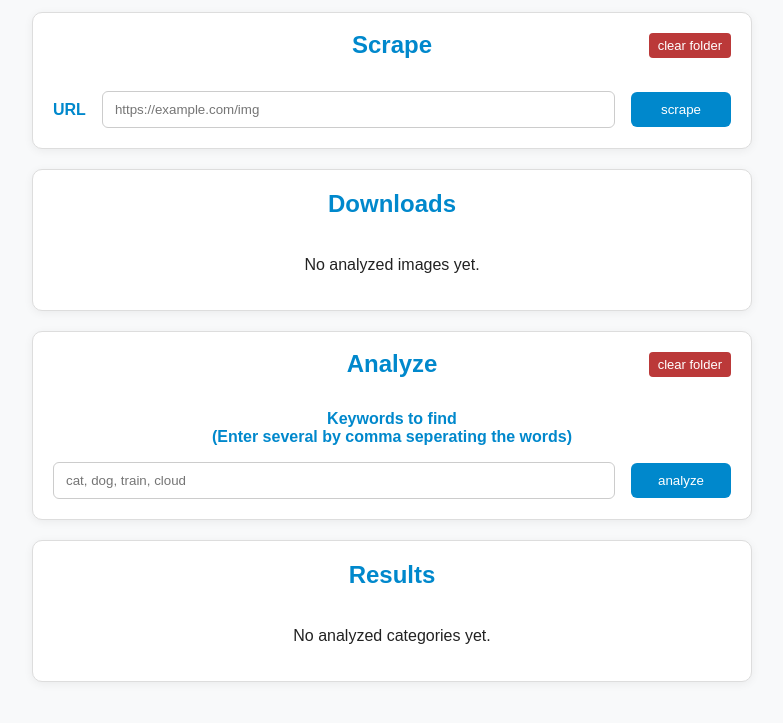
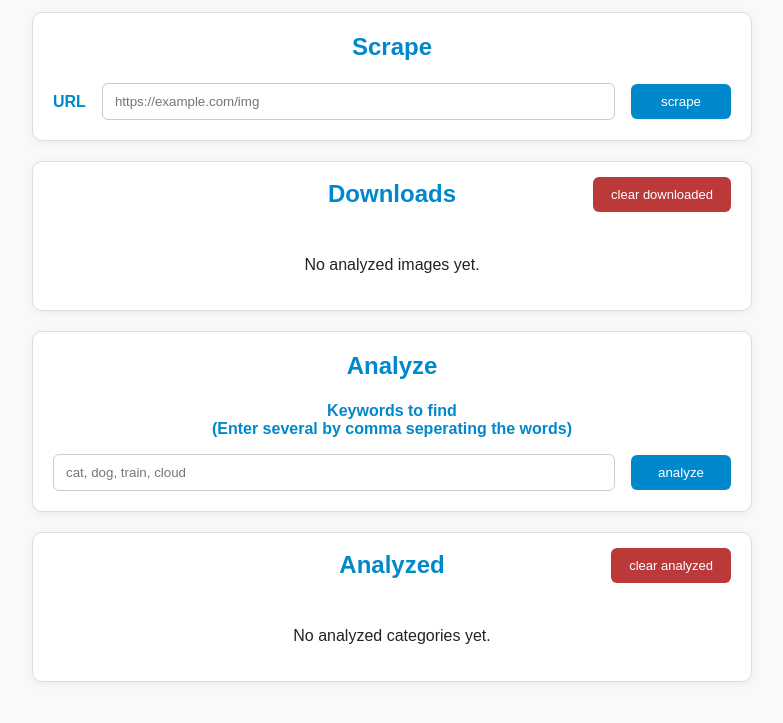
Before and after one commit to emilioano/Scrapalyzer, a Flask app: page / in a window 1280 px wide. Shown: the part 77-800 px from the top of the page, without its empty margins (248-1031 px from the left). Run offline with Flask 3, Linux system fonts and the light colour scheme.

Commit message:
reimplemented clearing folders

```diff
--- a/app.py
+++ b/app.py
@@ -6,6 +6,7 @@ from config import DevConfig, ProdConfig
 from flask import Flask, render_template, request, redirect, url_for, send_from_directory
 from modules.analyzer.analyzer import ImageAnalyzer
 from modules.utils.imageutil import imageprocessor
+from modules.utils.imageremover import imageremover, RecursiveCleaner, FlatCleaner
 
 # MOVE THIS OUT TO UTILS OR ANALYZER
 from huggingface_hub import snapshot_download
@@ -24,6 +25,8 @@ app = Flask(__name__)
 logger = logging.getLogger(__name__)
 
 # Ensure directory exists
+
+
 def ensure_folder(folders: str | list) -> None:
     if isinstance(folders, str):
         folders = [folders]
@@ -38,12 +41,16 @@ def ensure_folder(folders: str | list) -> None:
             raise
 
 # Simple helper function
+
+
 def dir_to_list(dir: str) -> list:
     if not os.path.exists(dir):
         return []
     return os.listdir(dir)
 
 # Get sub folders paths and category names
+
+
 def get_files_by_category(folder):
     category_list = []
     # Get the folder path and folder name for folder and each subfolder
@@ -56,7 +63,7 @@ def get_files_by_category(folder):
         category = dict(
             path=dir_path,
             # Get the name from the last part of the path, normalized to work across different OS
-            name= category_name,
+            name=category_name,
             # Add the files list so the template doesn't need os.listdir
             files=files
         )
@@ -69,6 +76,8 @@ def get_files_by_category(folder):
     return category_list
 
 # Route to index function, loads file names from downloads folder
+
+
 @app.route('/', methods=['GET'])
 def index():
     downloads = dir_to_list(app.config["DOWNLOADS_DIR"])
@@ -76,6 +85,8 @@ def index():
     return render_template('index.html', downloads=downloads, categories=categories)
 
 # Route to post url input by the user, sent to scrape
+
+
 @app.route('/scrape_form', methods=['POST'])
 def scrape_form():
     try:
@@ -98,13 +109,17 @@ def scrape_form():
     return redirect(url_for('index'))
 
 # Route to run the analyze script
+
+
 @app.route('/run_analyze', methods=['POST'])
 def run_analyze():
     try:
         # Get the keywords from the form, split into a list using commas
-        keywords_to_analyze = request.form.get('keywords', '', type=str).split(',')
+        keywords_to_analyze = request.form.get(
+            'keywords', '', type=str).split(',')
         # List comprehension using a for loop
-        keywords_to_analyze = [keyword.strip() for keyword in keywords_to_analyze if keyword.strip()]
+        keywords_to_analyze = [keyword.strip()
+                               for keyword in keywords_to_analyze if keyword.strip()]
         if not keywords_to_analyze:
             raise ValueError('No keywords provided.')
         # Call the image processor
@@ -122,14 +137,44 @@ def run_analyze():
     return redirect(url_for('index'))
 
 # Serve files from downloads directory to website
+
+
 @app.route("/downloads/<path:filename>")
 def downloaded_image(filename):
     return send_from_directory(app.config["DOWNLOADS_DIR"], filename)
 
 # Serve files from analyzed directory to website
+
+
 @app.route("/data/analyzed/<path:filename>")
 def analyzed_image(filename):
     return send_from_directory(app.config["ANALYZED_DIR"], filename)
+
+# Call function via route to clean the downloads folder
+@app.route('/clear_downloads_button')
+def clear_downloads_button():
+    try:
+        flatcleaner = FlatCleaner('data/downloads/', False)
+        imageremover(flatcleaner)
+    except Exception as error:
+        logger.error(f'Error when clearing files: {error}')
+
+    # Reload index after button is triggered
+    return redirect(url_for('index'))
+
+# Call function via route to clean the analyzed folder
+
+@app.route('/clear_analyzed_button')
+def clear_analyzed_button():
+    try:
+        recursivecleaner = RecursiveCleaner('data/analyzed/', False)
+        imageremover(recursivecleaner)
+    except Exception as error:
+        logger.error(f'Error when clearing files: {error}')
+
+    # Reload index after button is triggered
+    return redirect(url_for('index'))
+
 
 if __name__ == '__main__':
     # Set if True if Development or False if Production (Production env not implemented)
@@ -159,7 +204,8 @@ if __name__ == '__main__':
             self.use_reloader = use_reloader
             self.threaded = threaded
 
-    dev_app_run_config = App_Run_Config(host='127.0.0.1' if debug else '0.0.0.0', port=8000, debug=debug, use_reloader=debug, threaded=True)
+    dev_app_run_config = App_Run_Config(
+        host='127.0.0.1' if debug else '0.0.0.0', port=8000, debug=debug, use_reloader=debug, threaded=True)
 
     # Note that production is not implemented
     app.run(
--- a/static/css/styles.css
+++ b/static/css/styles.css
@@ -125,14 +125,14 @@ h2 {
 .clear_button {
 	position: absolute;
 	right: 0;
-	min-width: 50px;
-	max-width: 125px;
-	padding: 5px 9px;
+	min-width: 100px;
+	max-width: 250px;
+	padding: 10px 18px;
 	border: none;
-	border-radius: 4px;
+	border-radius: 6px;
 	background: #bb3939;
 	color: #ffffff;
-	font-size: small;
+	font-size:small;
 	font-weight: 500;
 	cursor: pointer;
 	transition: background 0.2s ease, transform 0.1s ease, opacity 0.2s ease;
--- a/templates/base.html
+++ b/templates/base.html
@@ -1,10 +1,13 @@
 <!DOCTYPE html>
 <html lang="en">
-
 	<head>
-        <meta charset="UTF-8">
-        <meta name="viewport" content="width=device-width, initial-scale=1.0">
-        <link rel="stylesheet" href="{{ url_for('static', filename='css/styles.css') }}">
+		<meta charset="UTF-8" />
+		<meta
+			name="viewport"
+			content="width=device-width, initial-scale=1.0" />
+		<link
+			rel="stylesheet"
+			href="{{ url_for('static', filename='css/styles.css') }}" />
 		<title>SCRAPALYZER</title>
 	</head>
 
@@ -13,9 +16,6 @@
 			<h1 class="title">SCRAPALYZER</h1>
 		</header>
 
-        <main>
-            {% block content %}{% endblock %}
-        </main>
+		<main>{% block content %}{% endblock %}</main>
 	</body>
-
 </html>
--- a/templates/sections/analyze.html
+++ b/templates/sections/analyze.html
@@ -1,13 +1,5 @@
 <section class="card">
-	<div class="card_header">
-		<h2 class="title">Analyze</h2>
-		<button
-			id="clear-analyze-btn"
-			class="clear_button"
-			type="submit">
-			clear folder
-		</button>
-	</div>
+	<h2 class="title">Analyze</h2>
 
 	<form
 		id="analyze-form"
--- a/templates/sections/downloads.html
+++ b/templates/sections/downloads.html
@@ -1,5 +1,16 @@
 <section class="card">
-	<h2 class="title">Downloads</h2>
+	<form
+		class="card_header"
+		action="{{ url_for('clear_downloads_button') }}"
+		method="get">
+		<h2 class="title">Downloads</h2>
+		<button
+			id="clear-scrape-btn"
+			class="clear_button"
+			type="submit">
+			clear downloaded
+		</button>
+	</form>
 	{% if downloads %}
 	<ul class="grid">
 		{% for download in downloads %}
--- a/templates/sections/results.html
+++ b/templates/sections/results.html
@@ -1,6 +1,16 @@
 <section class="card">
-	<h2 class="title">Results</h2>
-
+	<form
+		class="card_header"
+		action="{{ url_for('clear_analyzed_button') }}"
+		method="get">
+		<h2 class="title">Analyzed</h2>
+		<button
+			id="clear-analyzed-btn"
+			class="clear_button"
+			type="submit">
+			clear analyzed
+		</button>
+	</form>
 	{% if categories %} {% for category in categories %}
 	<div class="category-block">
 		<h3 class="subtitle">{{ category.name }}</h3>
--- a/templates/sections/scrape.html
+++ b/templates/sections/scrape.html
@@ -1,13 +1,5 @@
 <section class="card">
-	<div class="card_header">
-		<h2 class="title">Scrape</h2>
-		<button
-			id="clear-scrape-btn"
-			class="clear_button"
-			type="submit">
-			clear folder
-		</button>
-	</div>
+	<h2 class="title">Scrape</h2>
 	<form
 		id="scrape-form"
 		class="form"
```
Lines whose indentation alone changed are shown as unchanged.
